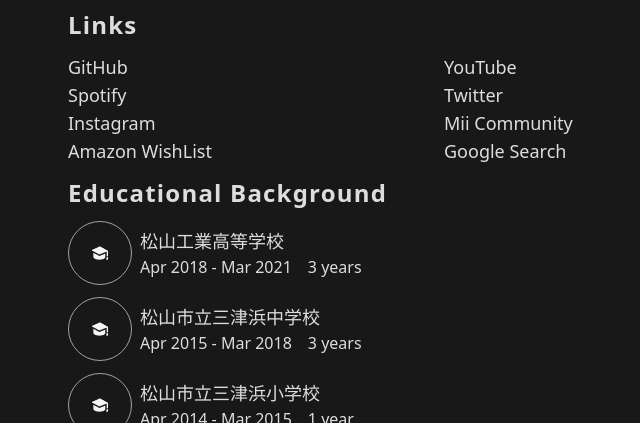
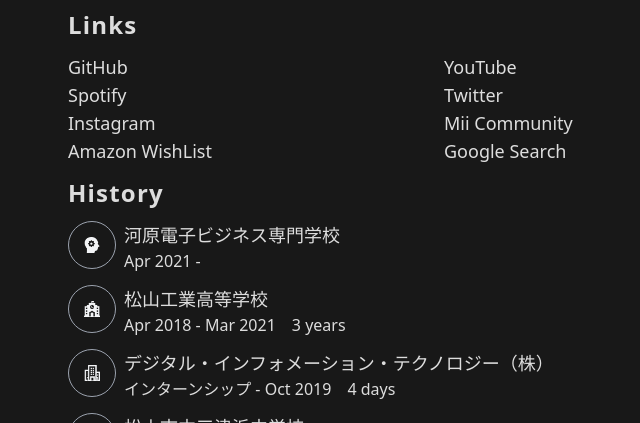
Before and after one commit to tenzyu/tenzyu.com, a Gatsby site: page / in a window 1280 px wide. Shown: the part 1990-2413 px from the top of the page, without its empty margins (204-844 px from the left). Built offline with nearby package versions, Linux system fonts and the light colour scheme; Gatsby itself is replaced by a stand-in of ours.

Commit message:
学歴から来歴に変更

```diff
--- a/src/components/educational-background.js
+++ b/src/components/histories.js
@@ -4,48 +4,67 @@
 
 const histories = [
   {
+    name: "河原電子ビジネス専門学校",
+    from: "Apr 2021",
+    until: "",
+    period: "",
+    filename: "ai.png",
+  },
+  {
     name: "松山工業高等学校",
     from: "Apr 2018",
     until: "Mar 2021",
     period: "3 years",
+    filename: "school.png",
+  },
+  {
+    name: "デジタル・インフォメーション・テクノロジー（株）",
+    from: "インターンシップ",
+    until: "Oct 2019",
+    period: "4 days",
+    filename: "company.png",
   },
   {
     name: "松山市立三津浜中学校",
     from: "Apr 2015",
     until: "Mar 2018",
     period: "3 years",
+    filename: "apple-book.png",
   },
   {
     name: "松山市立三津浜小学校",
     from: "Apr 2014",
     until: "Mar 2015",
     period: "1 year",
+    filename: "pencil.png",
   },
   {
     name: "板橋区立北野小学校",
     from: "Apr 2010",
     until: "Mar 2014",
     period: "4 years",
+    filename: "pencil.png",
   },
   {
     name: "足立区立五反野小学校",
     from: "Apr 2009",
     until: "Mar 2010",
     period: "1 year",
+    filename: "pencil.png",
   },
 ];
 
-const EducationalBackground = () => (
-  <Section title="Educational Background">
+const Histories = () => (
+  <Section title="History">
     <div class="mb-3">
       <ul class="space-y-3">
         {histories.map((history) => (
           <li class="flex">
-            <div class="rounded-full border border-gray-400 w-16 h-16 flex justify-center items-center mr-2">
+            <div class="rounded-full border border-gray-400 min-w-12 w-12 h-12 flex justify-center items-center mr-2">
               <Image
                 className="w-4"
-                filename="education.png"
-                alt="education mark"
+                filename={history.filename}
+                alt={history.filename}
               />
             </div>
             <div class="flex items-center">
@@ -63,4 +82,4 @@
   </Section>
 );
 
-export default EducationalBackground;
+export default Histories;
--- a/src/pages/index.js
+++ b/src/pages/index.js
@@ -3,7 +3,7 @@
 import Meta from "../components/meta";
 import Profile from "../components/profile";
 import Contents from "../components/contents";
-import EducationalBackground from "../components/educational-background";
+import Histories from "../components/histories";
 import Links from "../components/links";
 
 const IndexPage = () => (
@@ -15,7 +15,7 @@
     <Profile />
     <Contents />
     <Links />
-    <EducationalBackground />
+    <Histories />
   </Layout>
 );
 export default IndexPage;
--- a/tailwind.config.js
+++ b/tailwind.config.js
@@ -3,11 +3,14 @@
   darkMode: false, // or 'media' or 'class'
   theme: {
     fontFamily: {
-      'logo': ['arial black', 'Helvetica Neue', 'sans-serif'],
+      logo: ["arial black", "Helvetica Neue", "sans-serif"],
+    },
+    minWidth: {
+      12: "48px",
     },
   },
   variants: {
     extend: {},
   },
   plugins: [],
-}
+};
```
Also changed, not shown: src/images/ai.png (added), src/images/apple-book.png (added), src/images/company.png (added), src/images/education.png (deleted), src/images/pencil.png (added), src/images/school.png (added).
